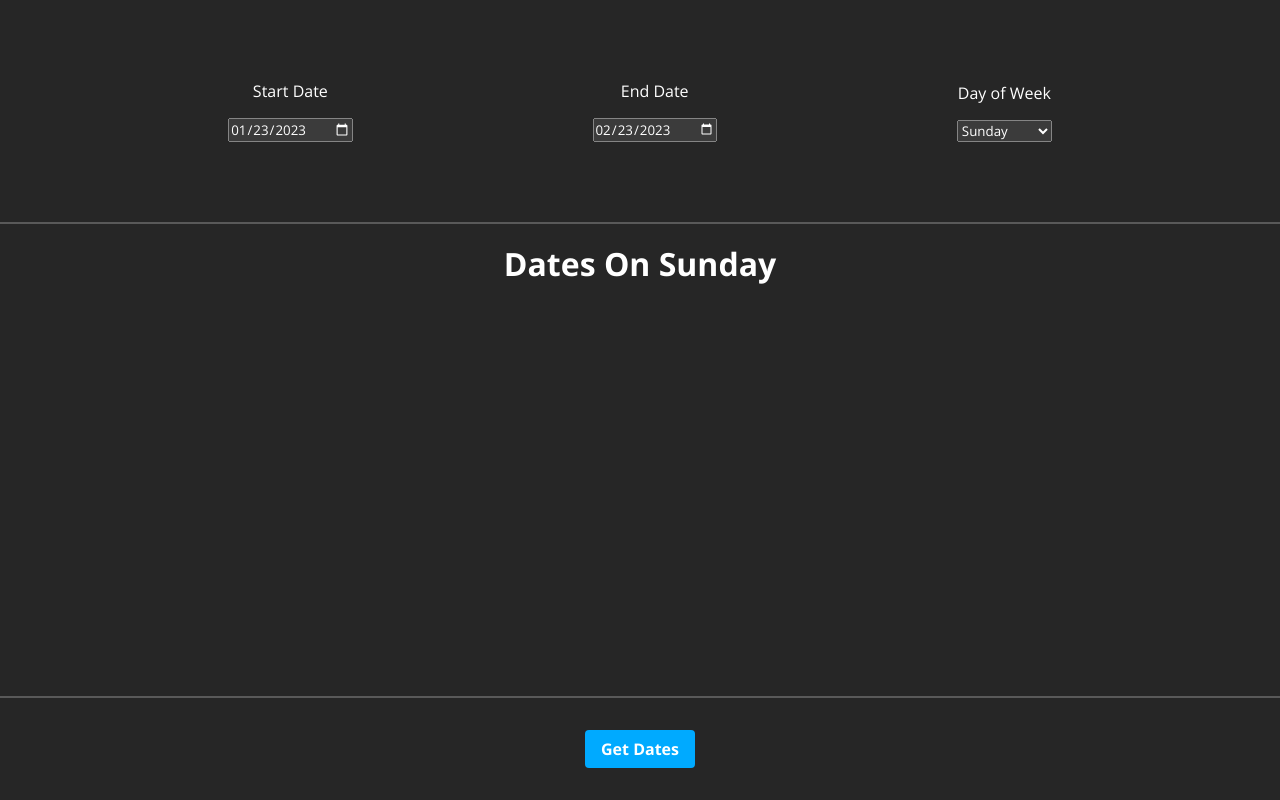
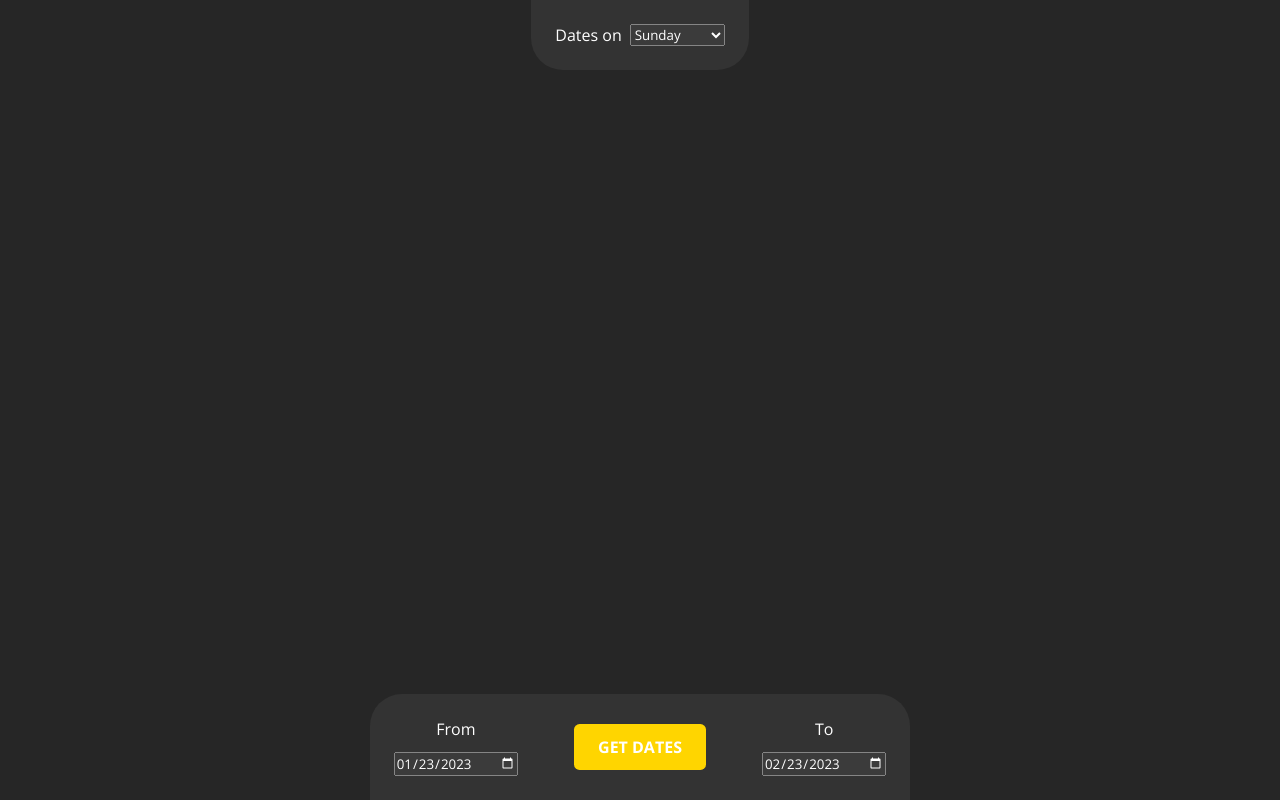
Before and after one commit to liquidwater0/day-of-week-dates, a React (Vite) app: page / in a window 1280 px wide. Built offline with nearby package versions, Linux system fonts and the light colour scheme.

Commit message:
redesign

```diff
--- a/src/App.tsx
+++ b/src/App.tsx
@@ -9,7 +9,6 @@ function App() {
 	});
 	const [endDate, setEndDate] = useState<Date>(new Date());
 	const [dayOfWeek, setDayOfWeek] = useState<string>("sunday");
-	const [displayedDayOfWeek, setDisplayedDayOfWeek] = useState<string>(dayOfWeek);
 
 	function getDatesForDayOfWeek() {
 		const daysOfWeeks = new Map([["sunday", 0], ["monday", 1], ["tuesday", 2], ["wednesday", 3], ["thursday", 4], ["friday", 5], ["saturday", 6]]);
@@ -25,7 +24,6 @@ function App() {
 		}
 
 		setDates(datesArray);
-		setDisplayedDayOfWeek(dayOfWeek);
 	}
 
 	function formatDate(date: Date) {
@@ -38,9 +36,37 @@ function App() {
 
 	return (
 		<>
-			<header className='header'>
-				<div>
-					<label htmlFor="startDateInput">Start Date</label>
+			<header className='header container'>
+				Dates on
+				<select
+					id='dayOfWeekSelect'
+					defaultValue={dayOfWeek}
+					onChange={({ target }) => setDayOfWeek(target.value)}
+				>
+					<option value="sunday">Sunday</option>
+					<option value="monday">Monday</option>
+					<option value="tuesday">Tuesday</option>
+					<option value="wednesday">Wednesday</option>
+					<option value="thursday">Thursday</option>
+					<option value="friday">Friday</option>
+					<option value="saturday">Saturday</option>
+				</select>
+			</header>
+
+			<main className='main container'>
+				{dates.map(date =>
+					<div
+						key={date}
+						className='date'
+					>
+						{ date }
+					</div>
+				)}
+			</main>
+
+			<footer className='footer container'>
+				<div className='input-container'>
+					<label htmlFor="startDateInput">From</label>
 					<input
 						id='startDateInput'
 						type="date"
@@ -51,8 +77,14 @@ function App() {
 						}}
 					/>
 				</div>
-				<div>
-					<label htmlFor="endDateInput">End Date</label>
+				<button
+					className='button'
+					onClick={getDatesForDayOfWeek}
+				>
+					Get Dates
+				</button>
+				<div className='input-container'>
+					<label htmlFor="endDateInput">To</label>
 					<input
 						id='endDateInput'
 						type="date"
@@ -63,42 +95,6 @@ function App() {
 						}}
 					/>
 				</div>
-				<div>
-					<label htmlFor="dayOfWeekSelect">Day of Week</label>
-					<select
-						id='dayOfWeekSelect'
-						defaultValue={dayOfWeek}
-						onChange={({ target }) => setDayOfWeek(target.value)}
-					>
-						<option value="sunday">Sunday</option>
-						<option value="monday">Monday</option>
-						<option value="tuesday">Tuesday</option>
-						<option value="wednesday">Wednesday</option>
-						<option value="thursday">Thursday</option>
-						<option value="friday">Friday</option>
-						<option value="saturday">Saturday</option>
-					</select>
-				</div>
-			</header>
-
-			<main className='main'>
-				<h1>Dates on { displayedDayOfWeek }</h1>
-				<div className='dates-container container'>
-					{
-						dates.map(date => {
-							return <div className='date' key={date}>{ date }</div>
-						})
-					}
-				</div>
-			</main>
-
-			<footer className='footer'>
-				<button
-					className='button'
-					onClick={getDatesForDayOfWeek}
-				>
-					Get Dates
-				</button>
 			</footer>
     	</>
   	);
--- a/src/scss/App.scss
+++ b/src/scss/App.scss
@@ -8,9 +8,34 @@
 }
 
 :root {
+    --primary-color-1: hsl(50, 100%, 50%);
+    --primary-color-2: hsl(50, 100%, 35%);
+
     --theme-1: hsl(0, 0%, 15%);
-    --theme-2: hsl(0, 0%, 25%);
-    --theme-3: hsl(0, 0%, 35%);
+    --theme-2: hsl(0, 0%, 20%);
+    --theme-3: hsl(0, 0%, 25%);
+}
+
+::-webkit-scrollbar {
+    width: 0.5rem;
+}
+
+::-webkit-scrollbar-thumb {
+    background-color: var(--primary-color-1);
+    border-radius: 1000px;
+
+    &:hover {
+        background-color: var(--primary-color-2);
+    }
+}
+
+::-webkit-scrollbar-track {
+    background-color: var(--theme-2);
+    border-radius: 1000px;
+}
+
+html, body, #root {
+    height: 100%;
 }
 
 html {
@@ -26,102 +51,75 @@ body {
     display: grid;
     grid-template-rows: auto 1fr auto;
     align-items: center;
-    height: 100vh;
 }
 
 .container {
     max-width: 1500px;
     margin: 0 auto;
-}
-
-.button {
-    background-color: hsl(200, 100%, 50%);
-    font-size: 1rem;
-    border-radius: 0.25em;
-    border: none;
-    outline: none;
-    padding: 0.5em 1em;
-    cursor: pointer;
-    font-weight: bold;
-    transition: background-color 250ms;
-
-    &:hover {
-        background-color: hsl(200, 100%, 35%);
-    }
-}
-
-.main, .footer {
-    display: flex;
-    justify-content: center;
-    align-items: center;
-    width: 100%;
-    height: 100%;
+    // width: 50%;
 }
 
 .header {
     display: flex;
     justify-content: center;
-    align-items: flex-end;
-    gap: 15rem;
-    padding: 5rem 0;
+    align-items: center;
+    gap: 0.5rem;
+    background-color: var(--theme-2);
+    padding: 1.5rem;
+    border-radius: 0 0 2rem 2rem;
+}
 
-    & > div {
-        display: flex;
-        flex-direction: column;
-        justify-content: flex-end;
-        align-items: center;
-        height: 100%;
+.main {
+    display: flex;
+    justify-content: center;
+    align-items: center;
+    flex-wrap: wrap;
+    height: 100%;
+    gap: 1rem;
+    overflow-y: auto;
+    padding: 3.5rem 0;
+}
 
-        label {
-            margin-bottom: 1rem;
-        }
+.date {
+    background-color: var(--theme-2);
+    padding: 0.75em 1.5em;
+    border-radius: 1000px;
+    font-weight: bold;
+    letter-spacing: 0.05em;
+    // cursor: pointer;
+}
+
+.button {
+    background-color: var(--primary-color-1);
+    padding: 0.75em 1.5em;
+    text-transform: uppercase;
+    font-weight: bold;
+    font-size: 1rem;
+    cursor: pointer;
+    outline: none;
+    border: none;
+    border-radius: 0.35em;
+    transition: background-color 250ms;
+
+    &:hover {
+        background-color: var(--primary-color-2);
     }
 }
 
-.main {
-    display: grid;
-    grid-template-rows: auto 1fr;
-    position: relative;
-
-    & > h1 {
-        text-transform: capitalize;
-        text-align: center;
-        margin-top: 1.25rem;
-    }
-
-    &::before,
-    &::after {
-        content: "";
-        position: absolute;
-        width: 100%;
-        height: 2px;
-        background-color: var(--theme-3);
-    }
-
-    &::before {
-        top: 0;
-    }
-
-    &::after {
-        bottom: 0;
-    }
-}
-
-.dates-container {
+.input-container {
     display: flex;
-    flex-wrap: wrap;
+    flex-direction: column;
     justify-content: center;
     align-items: center;
-    gap: 1rem;
-    padding: 2rem 0;
-
-    .date {
-        background-color: var(--theme-2);
-        border-radius: 100000px;
-        padding: 0.5em 1.25em;
-    }
+    gap: 0.75rem;
 }
 
 .footer {
-    padding: 2rem 0;
+    display: flex;
+    justify-content: center;
+    align-items: center;
+    gap: 3.5rem;
+    background-color: var(--theme-2);
+    padding: 1.5rem;
+    border-radius: 2rem 2rem 0 0;
 }
```
